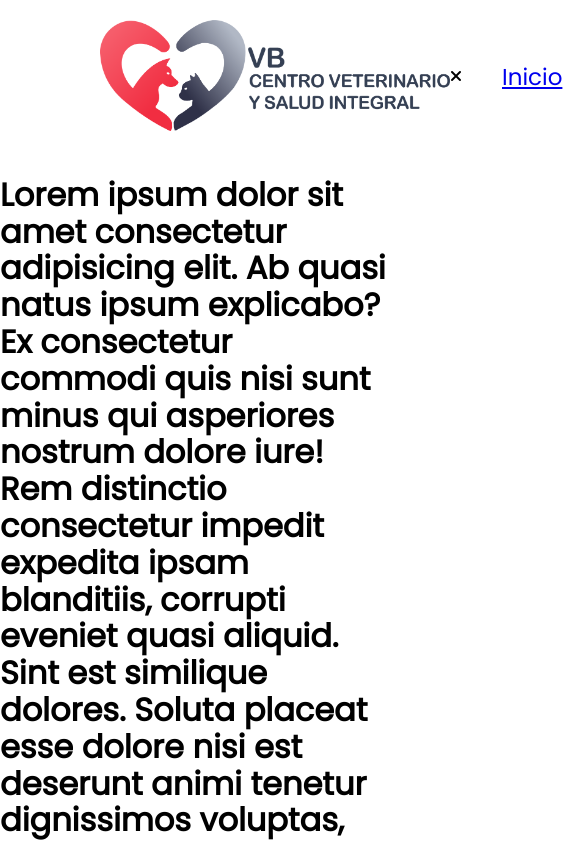
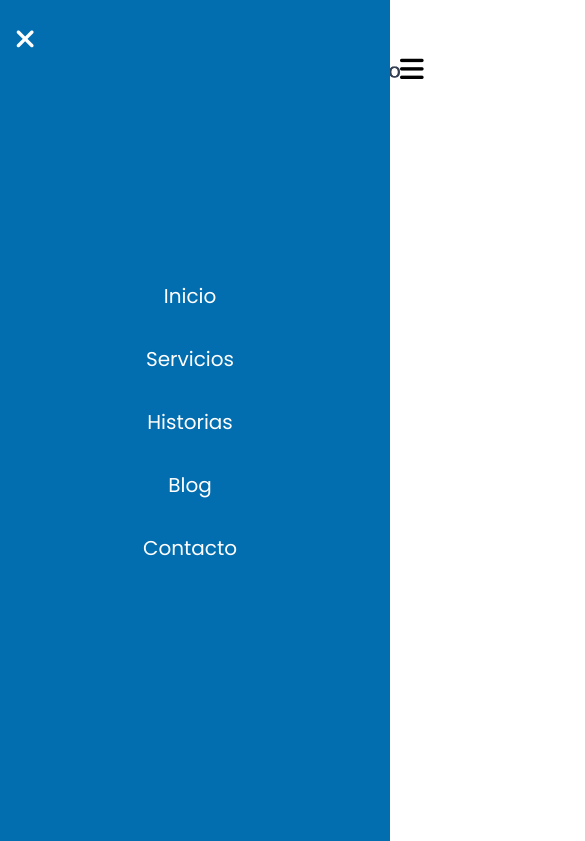
Before and after one commit to ReyPJ/VB, a plain HTML site: page index.html in a window 390 px wide. Shown: the top 841 px of the page, 585 px wide, since content can reach past the window. Drawn offline with nearby package versions, Linux system fonts and the light colour scheme.

Commit message:
Added js

```diff
--- a/css/style.css
+++ b/css/style.css
@@ -9,6 +9,8 @@ body{
     min-height: 100vh;
 }
 
+/* Header */
+
 header{
     z-index: 999;
     top: 0;
@@ -18,10 +20,21 @@ header{
     justify-content: space-between;
     align-items: center;
     padding: 20px 100px;
+    transition: 0.6s;
 }
 
+header.sticky{
+    background: #026DAF;
+    padding: 13px 100px;
+}
+
+header.sticky .menu-pc a{
+    color: #fff;
+}
+
+
 .logo img{
-    width: 350px;
+    width: 300px;
 }
 
 header .menu-pc{
@@ -32,10 +45,66 @@ header .menu-pc{
 }
 
 header .menu-pc a{
-    font-size: 23px;
+    color: #000;
+    text-decoration: none;
+    font-size: 20px;
     font-weight: 500;
-    background-color: #fff;
     margin: 0 30px;
     padding: 5px 10px;
-    border-radius: 20px;
+    border-radius: 15px;
+    transition: 0.4s;
+    transition-property: color, background;
 }
+
+header .menu-pc a:hover{
+    color: #fff;
+    background: #026DAF;
+}
+
+header .btn{
+    color: #000;
+    font-size: 27px;
+    cursor: pointer;
+    display: none;
+}
+
+@media (max-width: 1060px){
+    header .btn{
+        display: block;
+    }
+
+    header .menu-pc{
+        position: fixed;
+        background: #026DAF;
+        flex-direction: column;
+        min-width: 400px;
+        height: 100vh;
+        top: 0;
+        right: 0;
+        padding: 80px 50px;
+    }
+    header .menu-pc a{
+        display: block;
+        color: #fff;
+        margin: 20px;
+        padding: 0 15px;
+    }
+
+    header .menu-pc a:hover{
+        display: block;
+        color: #000;
+        background: #fff;
+    }
+
+    header .menu-pc .close-btn{
+        position: absolute;
+        top: 0;
+        left: 0;
+        margin: 25px;
+    }
+    header .menu-pc .close-btn::before{
+        color: #fff;
+    }
+}
+
+/* Header termina */
--- a/index.html
+++ b/index.html
@@ -13,11 +13,11 @@
 <body>
     <header>
         <div class="logo">
-            <img src="logo1.png" alt="logo">
+            <img src="logo1.png" alt="logo" id="logox">
         </div>
         <div class="menu-pc">
             <div class="btn">
-                <i class="fas fa-times close-btn"></i>
+                <i class="fas fa-times close-btn" id="xb"></i>
             </div>
             <a href="#">Inicio</a>
             <a href="#">Servicios</a>
--- a/script.js
+++ b/script.js
@@ -1,4 +1,20 @@
+ // Este codigo es el header, stikcy, y cambio de imagen usando Listener de scroll y if/else con ? y :
+
 window.addEventListener('scroll', function(){
     var header = document.querySelector("header");
     header.classList.toggle('sticky', window.scrollY > 0);
+    var logox = document.getElementById('logox');
+    window.addEventListener('scroll', function() {
+        logox.src = window.scrollY > 0 ? 'logox.png' : 'logo1.png';
+    });
 });
+
+// Responsive menu de navegacion abrir y cerrar
+
+var menu = document.querySelector('.menu-pc');
+var menuBtn = document.querySelector('.menu-btn');
+var closeBtn = document.querySelector('.close-btn');
+
+menuBtn.addEventListener("click", ()=>{
+    menu.classList.add('active');
+});
```
Also changed, not shown: logox.png (added).
